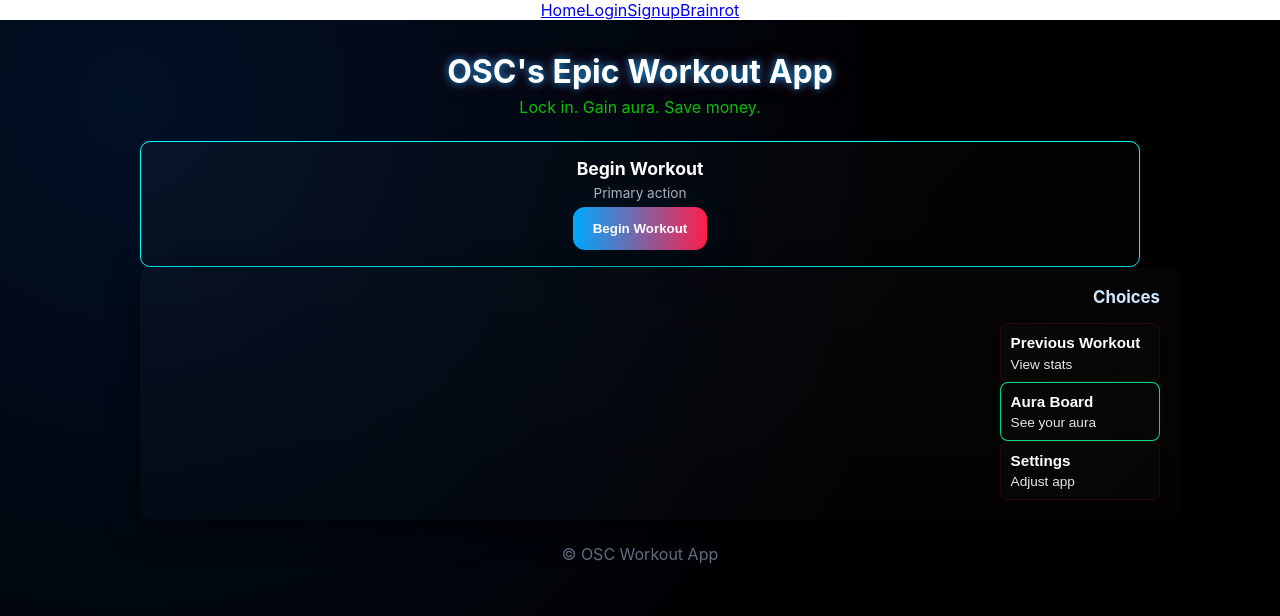
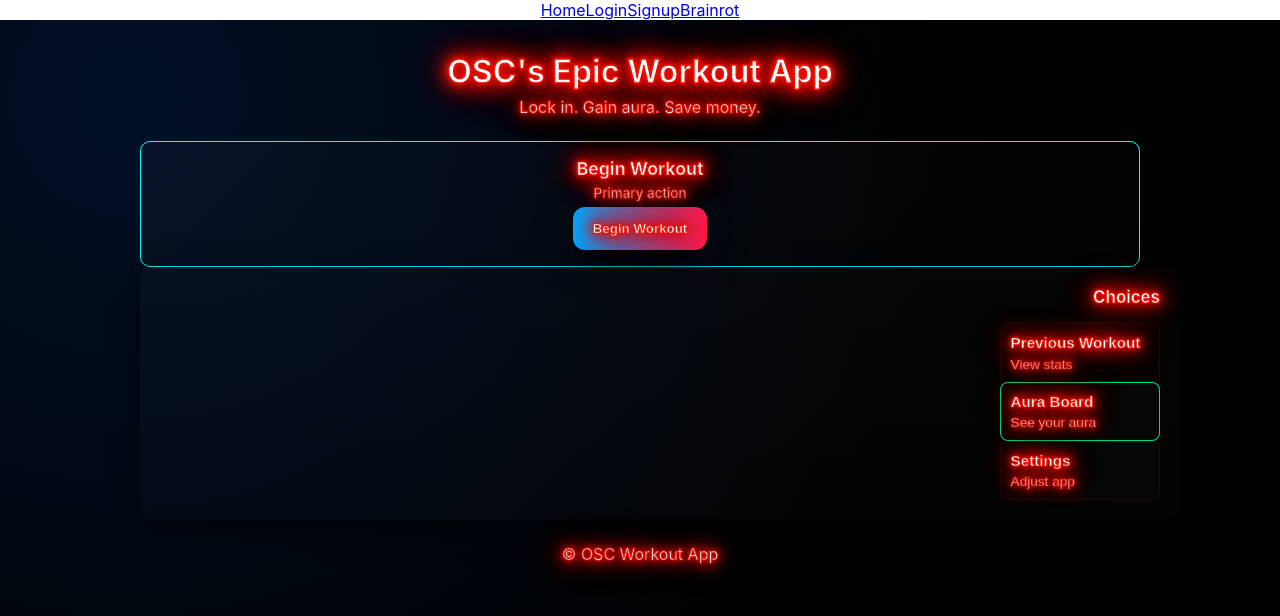
Before and after one commit to ufosc/OSC_Workout_App, a React (Create React App) app: page / in a window 1280 px wide. Shown: the top 616 px of the page. Built offline with nearby package versions, Linux system fonts and the light colour scheme.

Commit message:
Created the .text class, should be applied to all text components in the app

```diff
--- a/src/App.css
+++ b/src/App.css
@@ -2,37 +2,17 @@
   text-align: center;
 }
 
-.App-logo {
-  height: 40vmin;
-  pointer-events: none;
+.text{
+  color: #fff !important;
+    -webkit-text-stroke:  0.04em #EA1203;
+
+  text-shadow:
+      0 0 3px #EA1203,
+      0 0 5px #EA1203,
+      0 0 8px #EA1203,
+      0 0 12px #EA1203,
+      0 0 20px #EA1203,
+      0 0 25px #EA1203,
+      0 0 30px #EA1203,
+      0 0 40px #EA1203 !important;
 }
-
-@media (prefers-reduced-motion: no-preference) {
-  .App-logo {
-    animation: App-logo-spin infinite 20s linear;
-  }
-}
-
-.App-header {
-  background-color: #282c34;
-  min-height: 100vh;
-  display: flex;
-  flex-direction: column;
-  align-items: center;
-  justify-content: center;
-  font-size: calc(10px + 2vmin);
-  color: white;
-}
-
-.App-link {
-  color: #61dafb;
-}
-
-@keyframes App-logo-spin {
-  from {
-    transform: rotate(0deg);
-  }
-  to {
-    transform: rotate(360deg);
-  }
-}
--- a/src/Pages/Home.jsx
+++ b/src/Pages/Home.jsx
@@ -6,18 +6,18 @@ function Home({ onBegin }) {
   return (
     <div className="home-root">
       <header className="home-header">
-        <h1 className="neon-title">OSC's Epic Workout App</h1>
-        <p className="neon-subtitle">Lock in. Gain aura. Save money.</p>
+        <h1 className="neon-title text">OSC's Epic Workout App</h1>
+        <p className="neon-subtitle text">Lock in. Gain aura. Save money.</p>
       </header>
 
       <main className="home-main">
         {/* Begin Workout - Prominent at the top */}
         <div className="begin-container">
           <div className="link-card neon-blue begin-card">
-            <div className="card-title">Begin Workout</div>
-            <div className="card-sub">Primary action</div>
+            <div className="card-title text">Begin Workout</div>
+            <div className="card-sub text">Primary action</div>
             <button
-              className="begin-button neon-blue"
+              className="begin-button neon-blue text"
               onClick={() => {
                 if (typeof onBegin === 'function') onBegin();
               }}
@@ -29,27 +29,27 @@ function Home({ onBegin }) {
 
         {/* Choices panel */}
         <section className="links-panel">
-          <h2 className="panel-title">Choices</h2>
+          <h2 className="panel-title text">Choices</h2>
           <div className="choices-column">
             <button className="link-card neon-red small-link" onClick={() => {/* TODO: Implement previous workout functionality */}}>
-              <div className="card-title">Previous Workout</div>
-              <div className="card-sub">View stats</div>
+              <div className="card-title text">Previous Workout</div>
+              <div className="card-sub text">View stats</div>
             </button>
 
             <button className="link-card neon-green small-link" onClick={() => {/* TODO: Implement aura board functionality */}}>
-              <div className="card-title">Aura Board</div>
-              <div className="card-sub">See your aura</div>
+              <div className="card-title text">Aura Board</div>
+              <div className="card-sub text">See your aura</div>
             </button>
 
             <button className="link-card neon-red small-link" onClick={() => {/* TODO: Implement settings functionality */}}>
-              <div className="card-title">Settings</div>
-              <div className="card-sub">Adjust app</div>
+              <div className="card-title text">Settings</div>
+              <div className="card-sub text">Adjust app</div>
             </button>
           </div>
         </section>
       </main>
 
-      <footer className="home-footer">© OSC Workout App</footer>
+      <footer className="home-footer text">© OSC Workout App</footer>
     </div>
   );
 }
```
Also changed, not shown: src/App.jsx (renamed from src/App.js), 1 other file (tests, documents, lock files or other folders).
